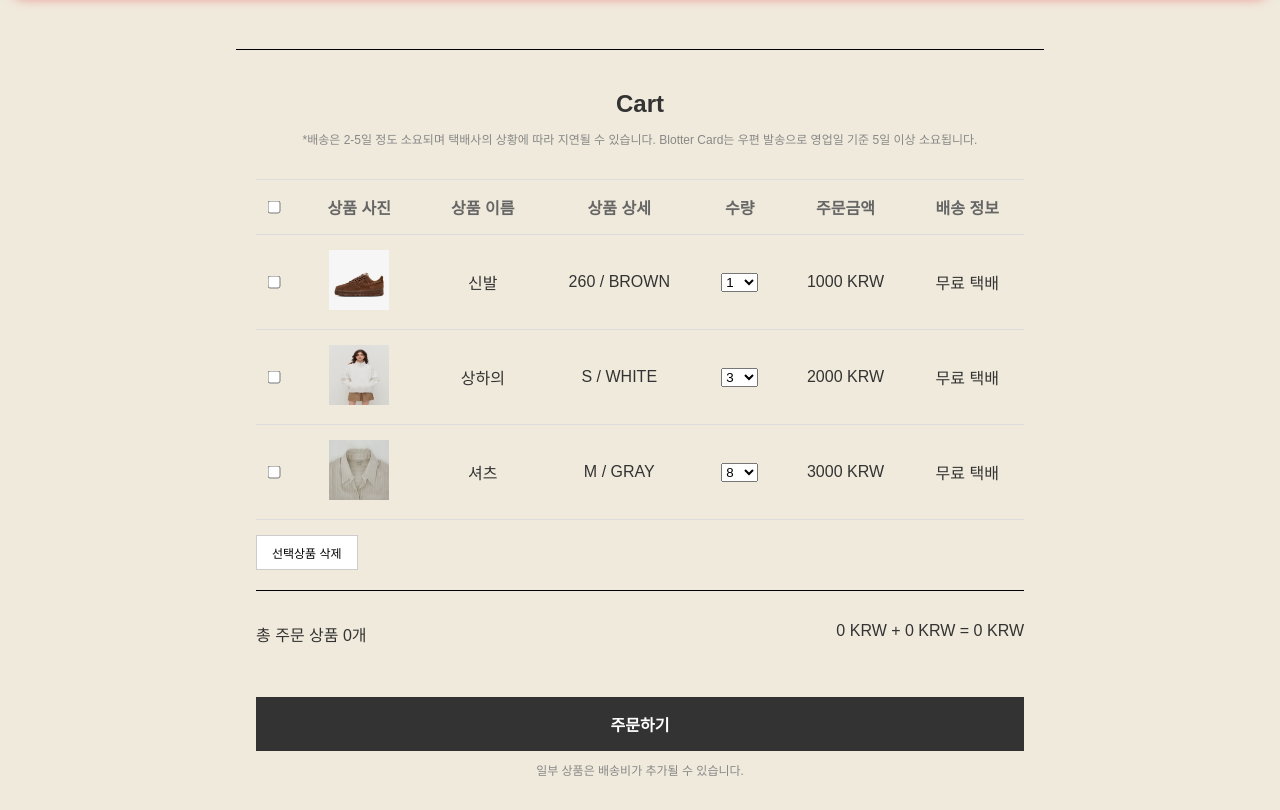
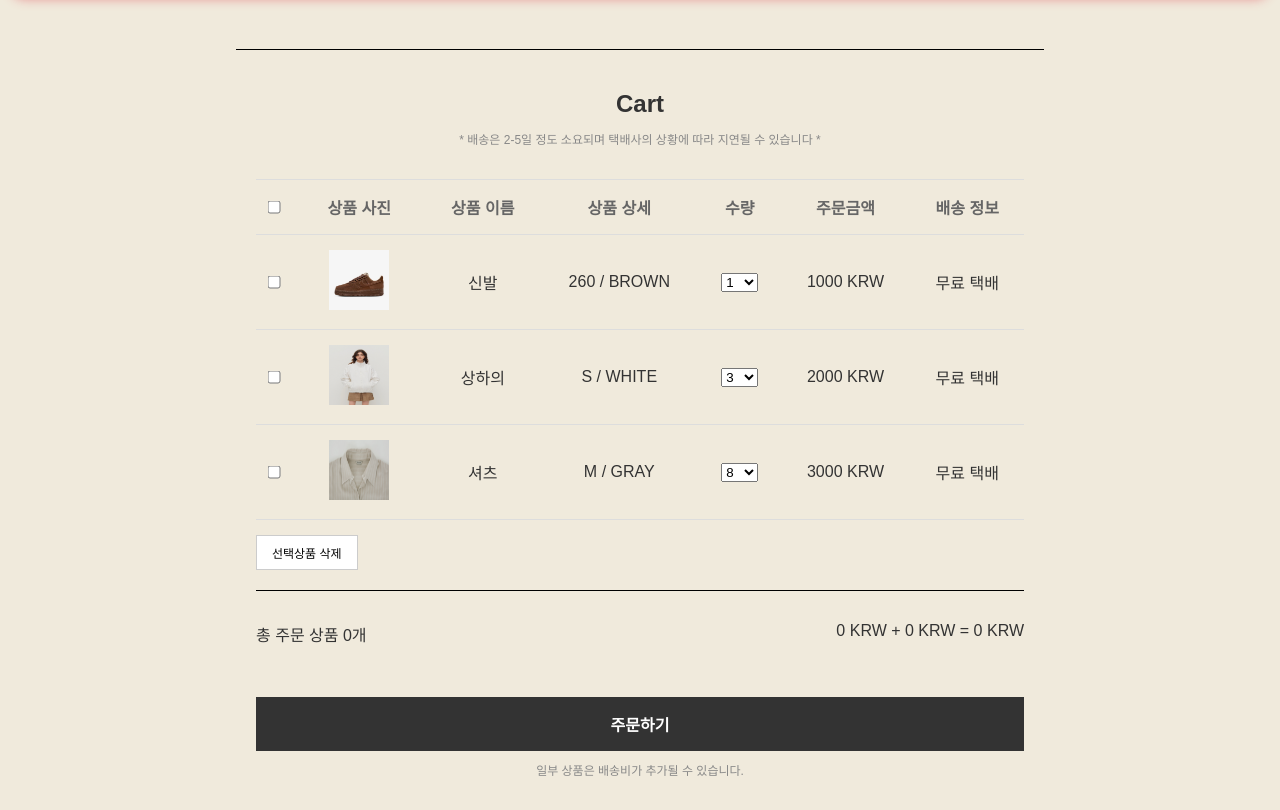
Before and after one commit to SK-Rookies-Final3/FrontEnd, a React (Create React App) app: page /mypages/cart in a window 1280 px wide. Shown: the part 820-1630 px from the top of the page. Built offline with nearby package versions, Linux system fonts and the light colour scheme.

Commit message:
fix: RF-49 <장바구니페이지 delivery-info 문구 수정>

```diff
--- a/src/component/mypages/Mypage_Cart.js
+++ b/src/component/mypages/Mypage_Cart.js
@@ -586,7 +586,7 @@ function Mypage_Cart() {
                 <div className="cart-list-container">
                     <h2>Cart</h2>
                     <p className="delivery-info">
-                        *배송은 2-5일 정도 소요되며 택배사의 상황에 따라 지연될 수 있습니다. Blotter Card는 우편 발송으로 영업일 기준 5일 이상 소요됩니다.
+                        * 배송은 2-5일 정도 소요되며 택배사의 상황에 따라 지연될 수 있습니다 *
                     </p>
 
                     <table className="cart-table">
```
